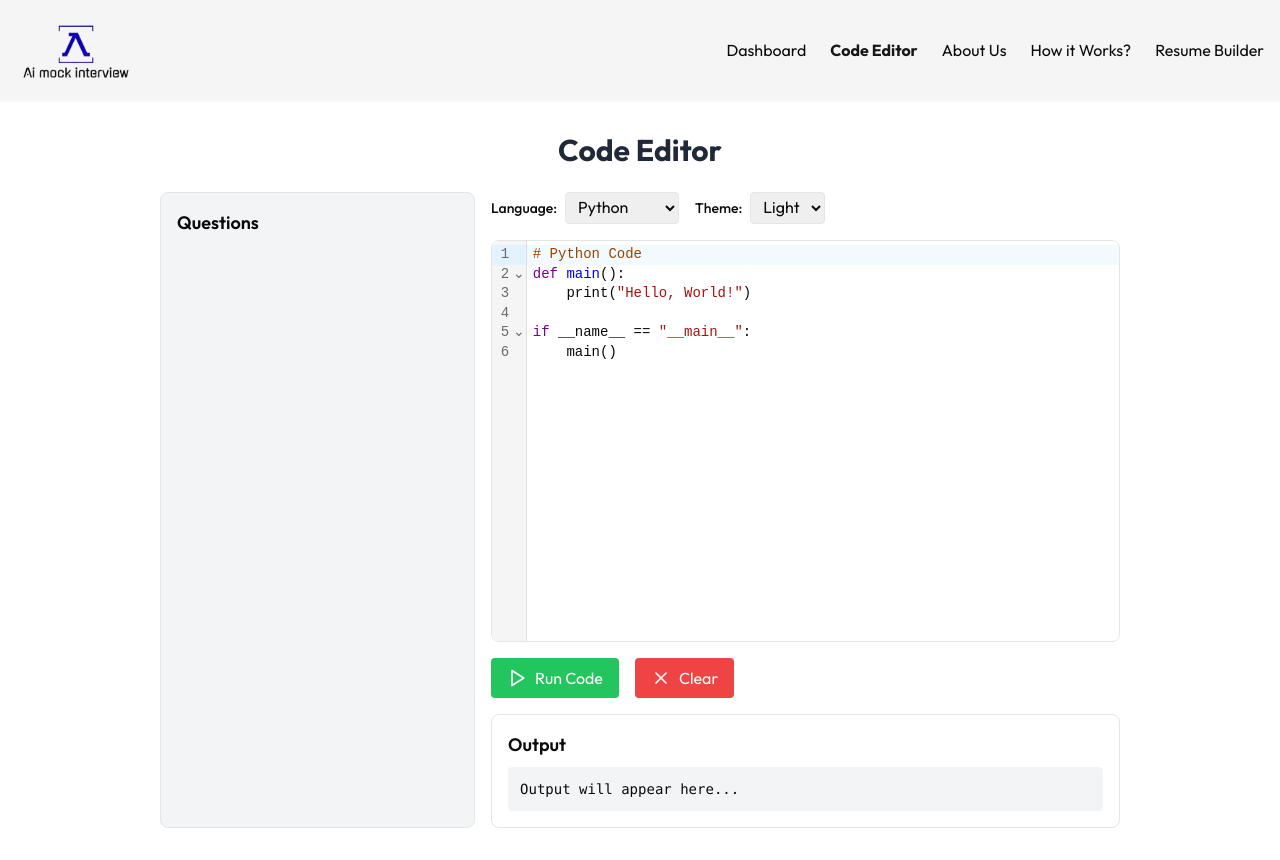
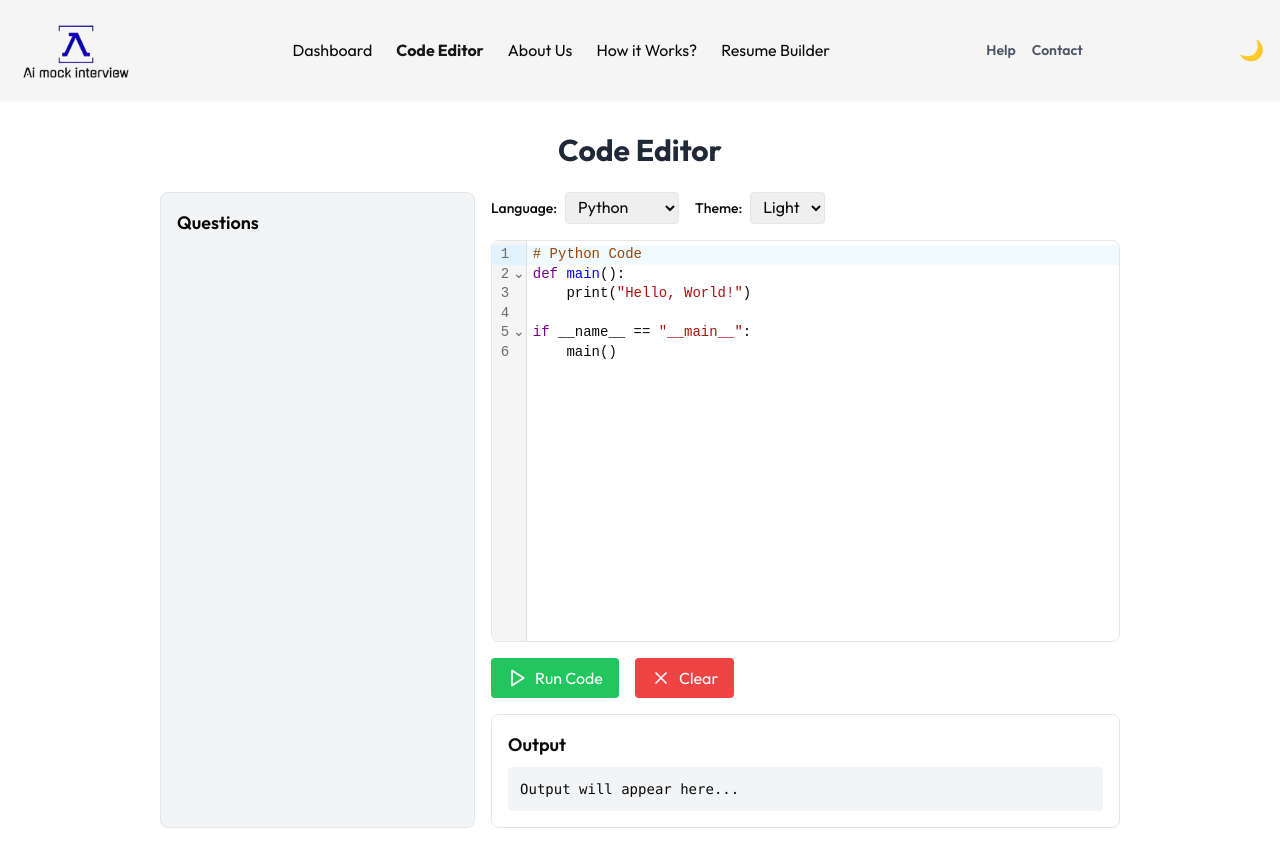
Before and after one commit to Tanishque003/Ai-mock-interview-Platform, a Next.js app: page /dashboard/code-editor in a window 1280 px wide. Built offline with nearby package versions, Linux system fonts and the light colour scheme.

Commit message:
Update Header.jsx

```diff
--- a/app/dashboard/_components/Header.jsx
+++ b/app/dashboard/_components/Header.jsx
@@ -3,53 +3,79 @@ import { UserButton } from '@clerk/nextjs'
 import Image from 'next/image'
 import Link from 'next/link'
 import { usePathname } from 'next/navigation'
-import React, { useEffect } from 'react'
+import React, { useEffect, useState } from 'react'
 
 function Header() {
 
-    const path=usePathname();
-    useEffect(()=>{
-        console.log(path)
-    },[])
+    const path = usePathname();
+    const [darkMode, setDarkMode] = useState(false);
+
+    useEffect(() => {
+        console.log(path);
+    }, [path]);
+
+    const toggleDarkMode = () => {
+        setDarkMode(!darkMode);
+        if (!darkMode) {
+            document.documentElement.classList.add('dark');
+        } else {
+            document.documentElement.classList.remove('dark');
+        }
+    };
 
     return (
         <div className='flex p-4 items-center justify-between bg-secondary shadow-sm'>
+            <Link href="/dashboard">
                 <Image src={'/LOGOO.png'} width={120} height={75} alt='logo' />
+            </Link>
             <ul className='hidden md:flex gap-6'>
                 <Link href={"/dashboard"}>
                     <li className={`hover:text-primary hover:font-bold transition-all
                         cursor-pointer
-            ${path=='/dashboard'&&'text-primary font-bold'}
-            `}
-
-            >Dashboard</li>
+                        ${path === '/dashboard' && 'text-primary font-bold'}
+                    `}>Dashboard</li>
                 </Link>
-            < Link href={"/dashboard/code-editor"}>
+                <Link href={"/dashboard/code-editor"}>
                     <li className={`hover:text-primary hover:font-bold transition-all
                         cursor-pointer
-            ${path=='/dashboard/code-editor'&&'text-primary font-bold'}
+                        ${path === '/dashboard/code-editor' && 'text-primary font-bold'}
                     `}>Code Editor</li>
                 </Link>
                 <Link href={"/dashboard/upgrade"}>
                     <li className={`hover:text-primary hover:font-bold transition-all
                         cursor-pointer
-            ${path=='/dashboard/upgrade'&&'text-primary font-bold'}
+                        ${path === '/dashboard/about-us' && 'text-primary font-bold'}
                     `}>About Us</li>
                 </Link>
                 <Link href={"/dashboard/howitworks"}>
                     <li className={`hover:text-primary hover:font-bold transition-all
                         cursor-pointer
-            ${path=='/dashboard/howitworks'&&'text-primary font-bold'}
+                        ${path === '/dashboard/howitworks' && 'text-primary font-bold'}
                     `}>How it Works?</li>
                 </Link>
+                <Link href={"/dashboard/resume-builder"}>
                     <li className={`hover:text-primary hover:font-bold transition-all
                         cursor-pointer
-            ${path=='/dashboard/resume-builder'&&'text-primary font-bold'}
+                        ${path === '/dashboard/resume-builder' && 'text-primary font-bold'}
                     `}>Resume Builder</li>
+                </Link>
             </ul>
-        <UserButton/>
+            <div className='flex items-center space-x-4'>
+                <button className="text-sm font-semibold text-gray-600 hover:text-gray-800">Help</button>
+                <button className="text-sm font-semibold text-gray-600 hover:text-gray-800">Contact</button>
             </div>
-  )
+            <div className="flex items-center space-x-4">
+                <button
+                    onClick={toggleDarkMode}
+                    className="text-xl text-gray-600 hover:text-gray-800"
+                    aria-label="Toggle Dark Mode"
+                >
+                    {darkMode ? '☀' : '🌙'}
+                </button>
+                <UserButton />
+            </div>
+        </div>
+    );
 }
 
-export default Header
+export default Header;
```
Lines whose indentation alone changed are shown as unchanged.
